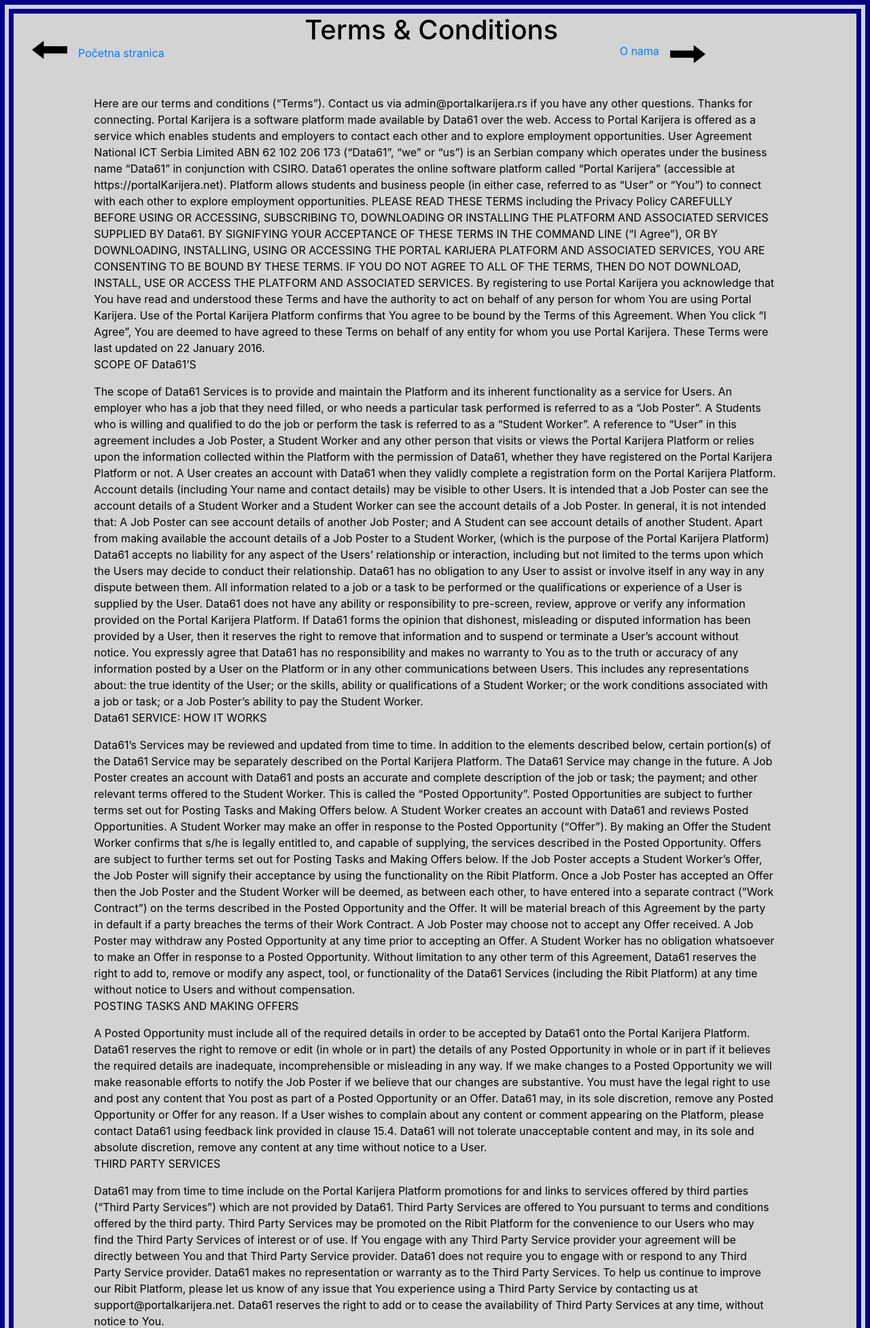
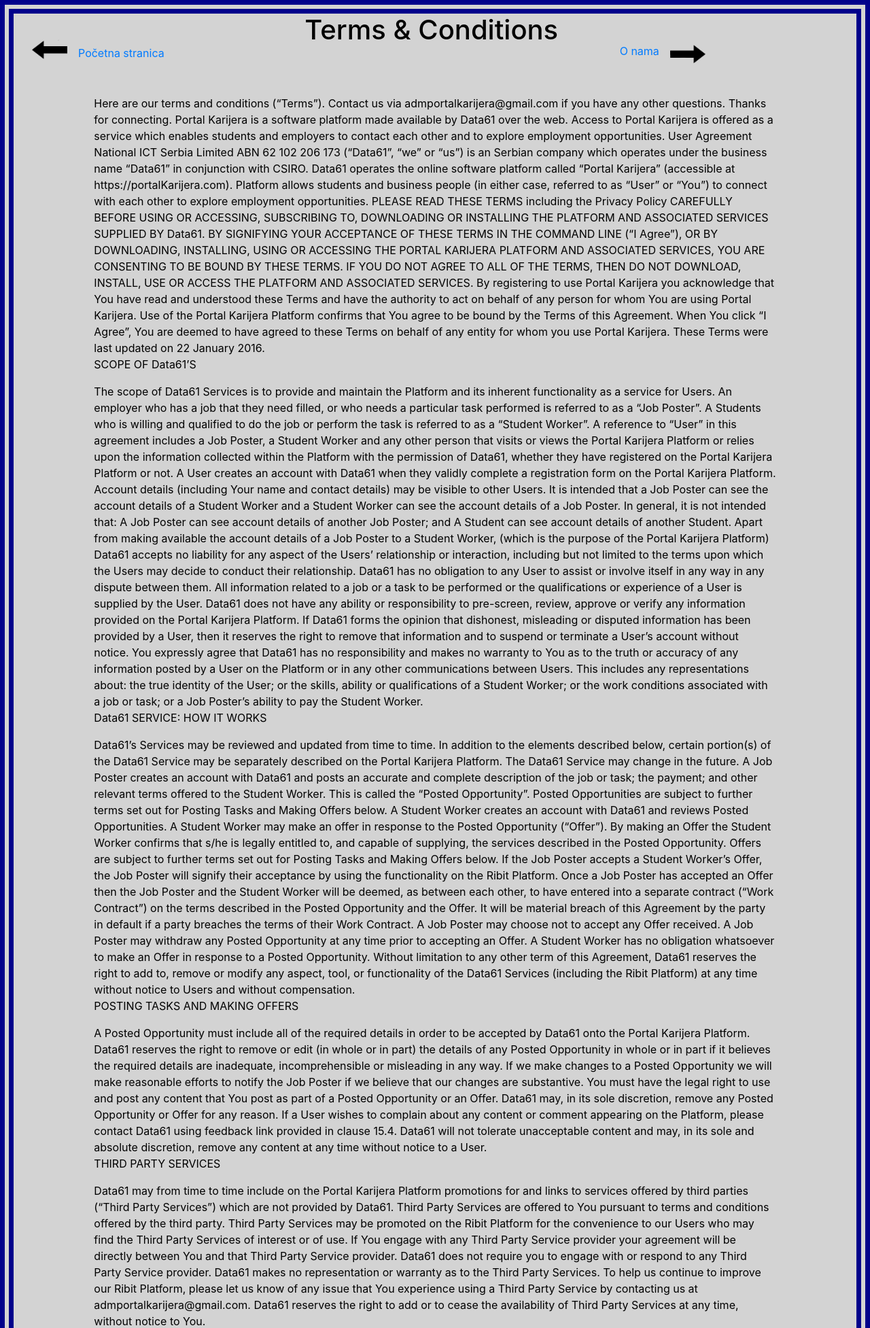
Before and after one commit to ljubica11/portalKarijera, a CodeIgniter app: page /portalKarijera/index.php/user/usloviKoriscenja in a window 1280 px wide. Shown: the top 1954 px of the page at 68% size. Run offline with CodeIgniter, Linux system fonts and the light colour scheme; a user stored in the database is signed in.

Commit message:
Izmenjen malo tekst u uslovima koriscenja

```diff
--- a/application/views/middle/usloviKoriscenja.php
+++ b/application/views/middle/usloviKoriscenja.php
@@ -19,13 +19,13 @@
     </div>
     <div class="row">
         <div class="offset-sm-1"></div>
-        <div class="col-sm-10">Here are our terms and conditions (“Terms”). Contact us via admin@portalkarijera.rs if you have any other questions. Thanks for connecting.
+        <div class="col-sm-10">Here are our terms and conditions (“Terms”). Contact us via admportalkarijera@gmail.com if you have any other questions. Thanks for connecting.
 
 Portal Karijera is a software platform made available by Data61 over the web. Access to Portal Karijera is offered as a service which enables students and employers to contact each other and to explore employment opportunities.
 
 User Agreement
 
-National ICT Serbia Limited ABN 62 102 206 173 (“Data61”, “we” or “us”) is an Serbian company which operates under the business  name “Data61” in conjunction with CSIRO. Data61 operates the online software platform called “Portal Karijera” (accessible at https://portalKarijera.net). Platform allows students and business people (in either case, referred to as “User” or “You”) to connect with each other to explore employment opportunities.
+National ICT Serbia Limited ABN 62 102 206 173 (“Data61”, “we” or “us”) is an Serbian company which operates under the business  name “Data61” in conjunction with CSIRO. Data61 operates the online software platform called “Portal Karijera” (accessible at https://portalKarijera.com). Platform allows students and business people (in either case, referred to as “User” or “You”) to connect with each other to explore employment opportunities.
 
 PLEASE READ THESE TERMS  including the Privacy Policy CAREFULLY BEFORE USING OR ACCESSING, SUBSCRIBING TO, DOWNLOADING OR INSTALLING THE PLATFORM AND ASSOCIATED SERVICES SUPPLIED BY Data61.
 
@@ -71,7 +71,7 @@ If a User wishes to complain about any content or comment appearing on the Platf
 Data61 may from time to time include on the Portal Karijera Platform promotions for and links to services offered by third parties (“Third Party Services”) which are not provided by Data61.
 Third Party Services are offered to You pursuant to terms and conditions offered by the third party. Third Party Services may be promoted on the Ribit Platform for the convenience to our Users who may find the Third Party Services of interest or of use.
 If You engage with any Third Party Service provider your agreement will be directly between You and that Third Party Service provider. Data61 does not require you to engage with or respond to any Third Party Service provider.
-Data61 makes no representation or warranty as to the Third Party Services. To help us continue to improve our Ribit Platform, please let us know of any issue that You experience using a Third Party Service by contacting us at support@portalkarijera.net.
+Data61 makes no representation or warranty as to the Third Party Services. To help us continue to improve our Ribit Platform, please let us know of any issue that You experience using a Third Party Service by contacting us at admportalkarijera@gmail.com.
 Data61 reserves the right to add or to cease the availability of Third Party Services at any time, without notice to You.
 <p>IDENTITY VERIFICATION (AUTHENTICATION)</p>
 Data61 may include tools to help Users to verify the identity of other Users (“Identity Verification Services”). These tools may include mobile phone verification technology, Student Worker university email account verification, an  “Endorsement” feature (allowing a User to endorse the skills or abilities of a User on the Ribit Platform), and integration with social networking sites such as Facebook, Twitter and LinkedIn.
@@ -99,13 +99,13 @@ A Job Poster must have the right to provide their services under a Work Contract
 When You enter into a Work Contract with another User You should assume that you are creating a legally binding contract with that User, unless the transaction is prohibited by law or by this Agreement. Data61 is not a party to that Work Contract. If You do not comply with your obligations to another User under a Work Contract, You may become liable to that other User. If another User breaches any obligation to You, You – not Data61 – are responsible for enforcing any rights that You may have with that User.
 Users are solely responsible to understand  and ensure that they comply with all applicable employment laws, regulations, industrial awards, enterprise bargaining agreements or similar workplace laws. In particular, You, not Data61, are responsible for ensuring that your conduct arising from Your use of the Platform including, without limitation, entering into and conducting any Work Contract, is compliant with Your obligations under the Fair Work Act (CW) and the Fair Work Regulations, Serbia’s immigration laws, autonomous sanctions and export control regimes, and all other applicable laws of the Commonwealth of Serbia, a state or territory, or a local government authority.
 FEES
-Registering and creating an account on the Portal Karijera Platform is free. There is no charge for a Job Poster to create a listing as a Posted Opportunity, or for other Users to review content on the Ribit Platform, including a Posted Opportunity. All Users must be registered and must consent to these Terms and Conditions
+Registering and creating an account on the Portal Karijera Platform is free. There is no charge for a Job Poster to create a listing as a Posted Opportunity, or for other Users to review content on the Portal Karijera Platform, including a Posted Opportunity. All Users must be registered and must consent to these Terms and Conditions
 <p>LIMITATION OF LIABILITY</p>
 The Portal Karijera Platform and the Data61 Services  are provided on an “as is” basis. Except for liability in relation to breach of any implied condition, warranty or guarantee, including under the Competition and Consumer Act 2010 (Cth), the exclusion of which from a contract would contravene any statute or cause any part of this Agreement to be void (“Non-excludable Condition”), to the extent permitted by law Data61 specifically disclaims all liability to a User for any loss or damage (whether actual, special, direct, indirect or consequential) of every kind and nature, (including, without limitation, loss or damage relating to inaccuracy of information, or the lack of fitness for purpose of any goods or service supplied, or infringement of any third party’s intellectual property rights), arising out of or in any way connected with use of the Ribit Platform, provision of the Data61 Services, or any transaction between You and another User or between You and any Third Party Service Provider.
 <p>DEFAULT IN TRANSACTIONS</p>
 If You fail to complete a transaction (including a Work Contract) and You do not have a lawful and reasonable excuse for such failure then, in addition to and without limitation of  Data61’s other rights under this Agreement, Data61 may suspend (temporarily or indefinitely) or terminate Your account on the Ribit Platform at any time and without notice to you.
 <p>PRIVACY</p>
-In performing this Agreement, Data61 shall comply with its Privacy Policy in force from time to time. Data61’s privacy policy as at the date of this Agreement is at https://ribit.net/privacy-policy. Data61’s privacy policy is subject to change from time to time, provided that any such change will not materially reduce the level of privacy protection for a User’s personal information unless Data61 gives fair and reasonable notice to the User.
+In performing this Agreement, Data61 shall comply with its Privacy Policy in force from time to time. Data61’s privacy policy as at the date of this Agreement is at https://portalKarijera.com/usloviKoriscenja. Data61’s privacy policy is subject to change from time to time, provided that any such change will not materially reduce the level of privacy protection for a User’s personal information unless Data61 gives fair and reasonable notice to the User.
 Data61 may provide the Data61 Services from any locations, and/or through the use of contractors, worldwide. Some Users may be located outside Serbia and therefore a User’s personal information may be disclosed to another User who is outside Serbia.
 Without limitation and so as to ensure that Data61 and Users can comply with all relevant privacy legislation, each User agrees to provide any information, and to obtain any required consents, relevant to its use of the RIBIT Platform, including those in relation to the collection, use, disclosure and storage of personal information of any individual whose personal information may be included in a User’s registration (account) details, a Posted Opportunity or in an Offer made in response to a Posted Opportunity. Your use of the Ribit Platform confirms that You consent to, and authorise, the collection, use and disclosure of your personal information in accordance with Data61’s Privacy Policy and for the purpose of participating in and receiving the benefit of the Data61 Service as described here and on the Ribit website.
 A Third Party Service provider will provide their service pursuant to their own Privacy Policy. Prior to acceptance of any services from a Third Party Service provider You are solely responsible to review and consider whether their terms are acceptable to You, including their privacy policy.
@@ -124,7 +124,7 @@ Any notice shall be deemed given and received 24 hours after the email is sent,
 In the event of a dispute between Users, Data61 encourages You to try and resolve disputes (including claims for returns or refunds) with each other directly. Accordingly, You acknowledge and consent that Data61 may, in its absolute discretion, provide such of Your information as it decides is relevant and suitable to other Users involved in a dispute.
 A dispute between a User and anyThird Party Service provider must proceed according to any dispute resolution process set out in the terms of service of the Third Party Service Provider.
 If Data61 provides information about other Users to You for the purposes of resolving disputes under this clause, You acknowledge and agree that such information will be used by You only for the limited purpose of resolving the dispute (and no other purpose) and that you indemnify Data61 against any claims relating to any other use of that information, which is not permitted by this Agreement.
-If You have a complaint about the Data61 Service please contact us at admin@portalkarijera.net.
+If You have a complaint about the Data61 Service please contact us at admportalkarijera@gmail.com.
 Data61 reserves the unfettered right to suspend or terminate the account of a User who is involved in a dispute with Data61 or with another User while the dispute is unresolved to the satisfaction of Data61.
 <p>TERMINATION</p>
 Either party may terminate an account and this Agreement at any time for any reason.
@@ -143,7 +143,7 @@ Revised  24 July 2019</div>
     </div>
     <div class="row" id="kont">
         <div class="offset-sm-4"></div>
-        <div class="col-sm-4">Kontakt: admin@portalkarijera.rs</div>
+        <div class="col-sm-4">Kontakt: admportalkarijera@gmail.com</div>
         <div class="offset-sm-4"></div>
     </div>
 </div>
```
